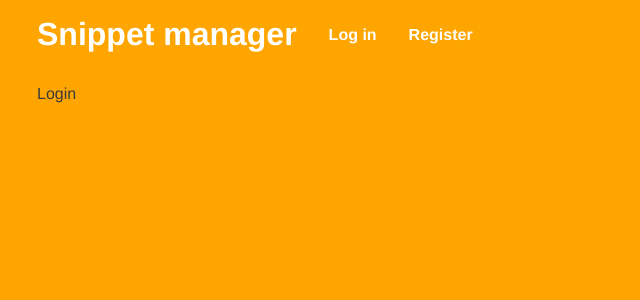
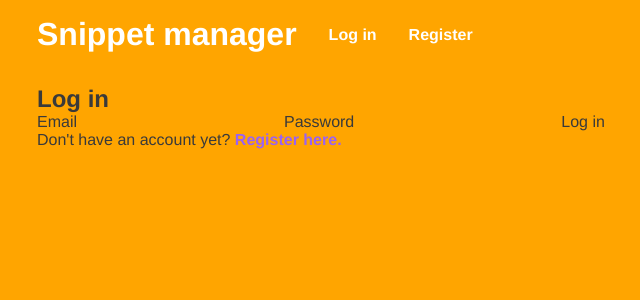
Before and after one commit to Tiago-devop/client, a React (Create React App) app: page /login in a window 1280 px wide. Shown: the top 300 px of the page, without its empty margins (119-759 px from the left). Built offline with nearby package versions, Linux system fonts and the light colour scheme.

Commit message:
login component

```diff
--- a/src/components/auth/Login.js
+++ b/src/components/auth/Login.js
@@ -0,0 +1,49 @@
+import Axios from "axios";
+import React, { useState } from "react";
+import { Link } from "react-router-dom";
+
+function Login() {
+  const [formEmail, setFormEmail] = useState("");
+  const [formPassword, setFormPassword] = useState("");
+
+  async function login(e) {
+    e.preventDefault();
+
+    const loginData = {
+      email: formEmail,
+      password: formPassword,
+    };
+
+    await Axios.post("http://localhost:5000/auth/login", loginData);
+  }
+
+  return (
+    <div className="auth-form">
+      <h2>Log in</h2>
+      <form onSubmit={login}>
+        <label htmlFor="form-email">Email</label>
+        <input
+          id="form-email"
+          type="email"
+          value={formEmail}
+          onChange={(e) => setFormEmail(e.target.value)}
+        />
+
+        <label htmlFor="form-password">Password</label>
+        <input
+          id="form-password"
+          type="password"
+          value={formPassword}
+          onChange={(e) => setFormPassword(e.target.value)}
+        />
+
+        <button type="submit">Log in</button>
+      </form>
+      <p>
+        Don't have an account yet? <Link to="/login">Register here.</Link>
+      </p>
+    </div>
+  );
+}
+
+export default Login;
--- a/src/router.js
+++ b/src/router.js
@@ -4,6 +4,7 @@ import { BrowserRouter, Route, Switch } from "react-router-dom";
 import Home from "./components/home/Home";
 import Navbar from "./components/misc/Navbar";
 import Register from "./components/auth/Register";
+import Login from "./components/auth/Login";
 
 function Router() {
   return (
@@ -13,7 +14,9 @@ function Router() {
         <Route exact path="/">
           <Home />
         </Route>
-        <Route path="/login">Login</Route>
+        <Route path="/login">
+          <Login />
+        </Route>
         <Route path="/register">
           <Register />
         </Route>
```
